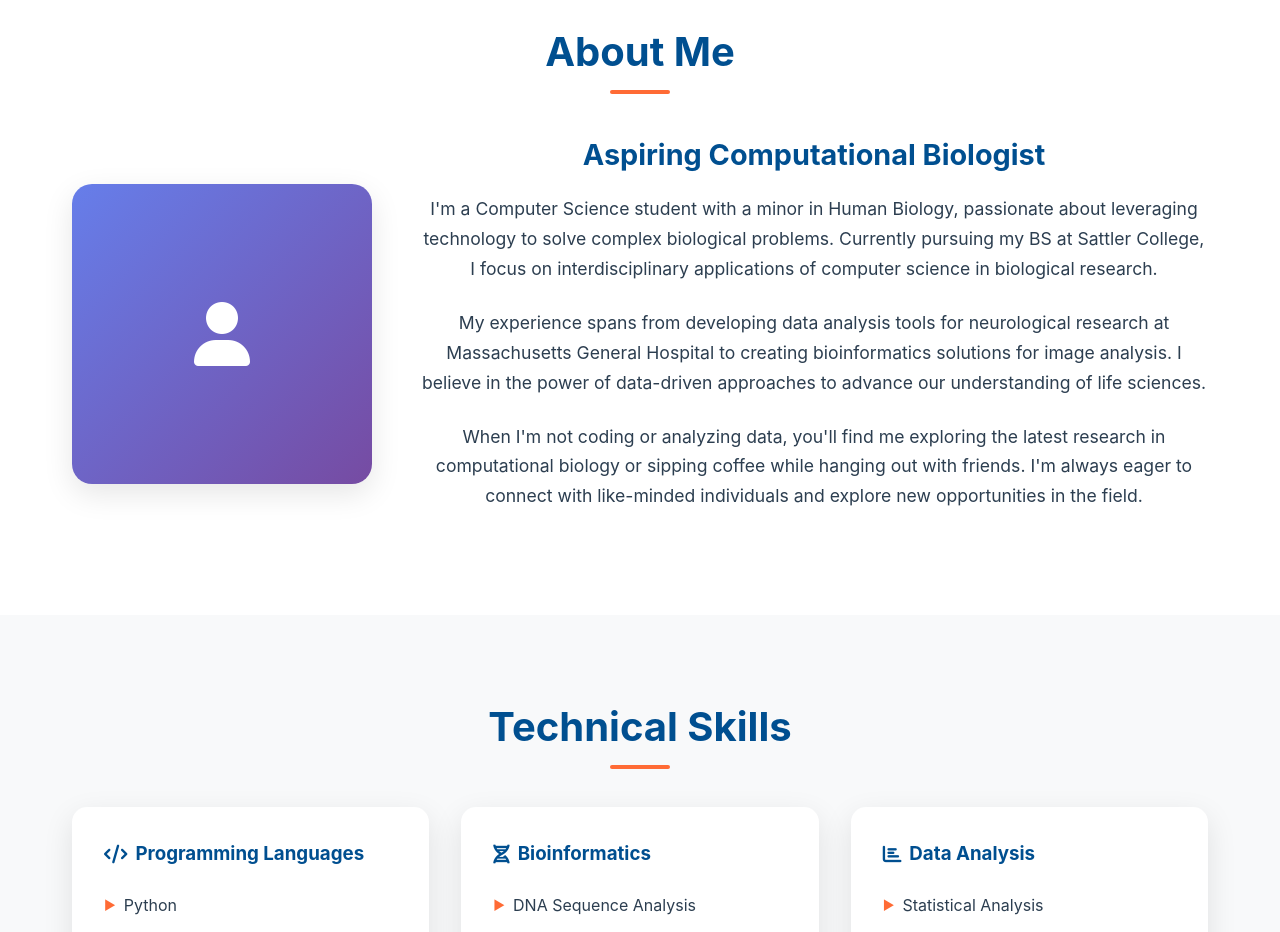
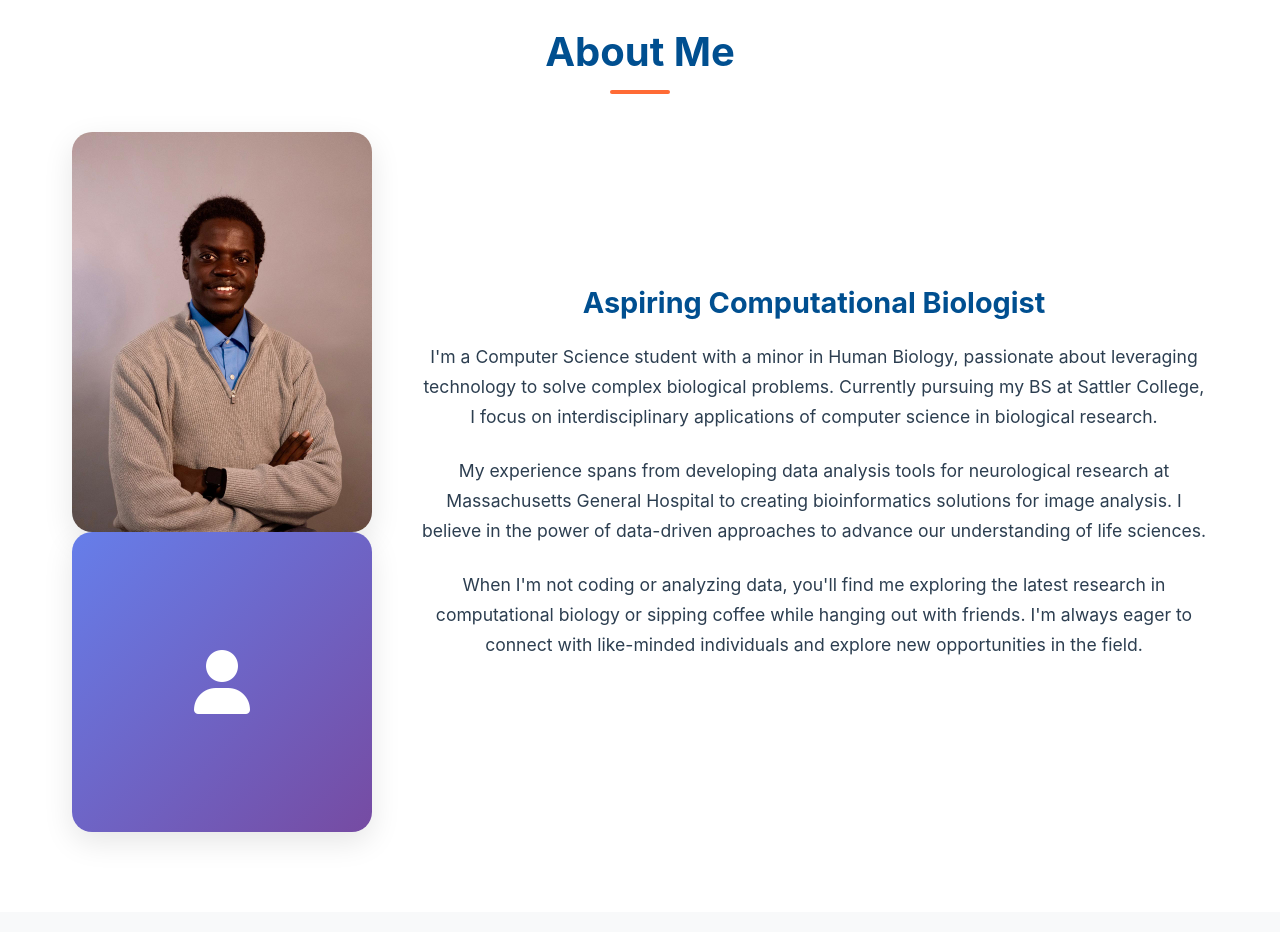
Before and after one commit to Takeya1/Takeya1.github.io, a plain HTML site: page index.html in a window 1280 px wide. Shown: the part 860-1792 px from the top of the page. Drawn offline with Linux system fonts and the light colour scheme.

Commit message:
included image

```diff
--- a/index.html
+++ b/index.html
@@ -724,7 +724,7 @@
             <h2 class="section-title">About Me</h2>
             <div class="about-content">
                 <div class="about-image">
-                    <!-- Replace with your actual image: <img src="profile.jpg" alt="Lesther Ouma" class="profile-image"> -->
+                    <img src="profile.jpg" alt="Lesther Ouma" class="profile-image">
                     <div class="profile-placeholder">
                         <i class="fas fa-user"></i>
                     </div>
```
